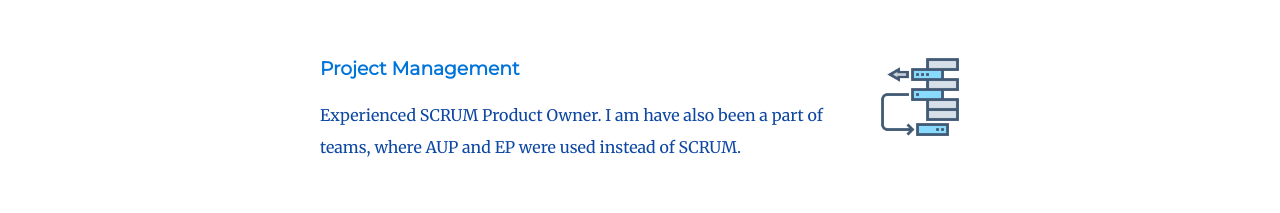
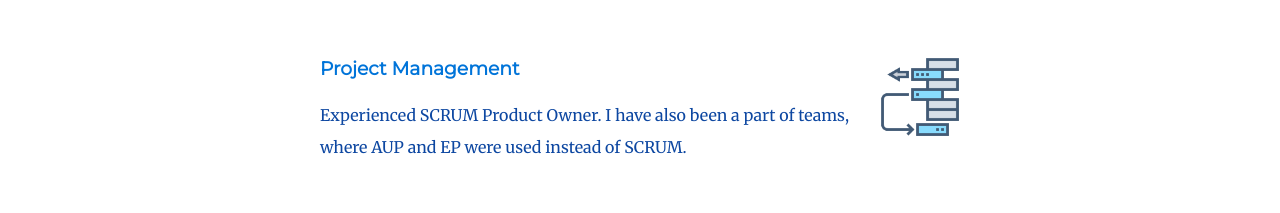
Before and after one commit to yani1984/yani1984.github.io, a plain HTML site: page index.html in a window 1280 px wide. Shown: the part 1586-1799 px from the top of the page. Drawn offline with Linux system fonts and the light colour scheme.

Commit message:
Update index.html

```diff
--- a/index.html
+++ b/index.html
@@ -36,7 +36,7 @@
       <div class="skill-row">
         <img class="scrum-img" src="images/scrum.png" alt="scrum">
         <h3>Project Management</h3>
-        <p>Experienced SCRUM Product Owner. I am have also been a part of teams, where AUP and EP were used instead of SCRUM.</p>
+        <p>Experienced SCRUM Product Owner. I have also been a part of teams, where AUP and EP were used instead of SCRUM.</p>
       </div>
     </div>
     <hr>
```
